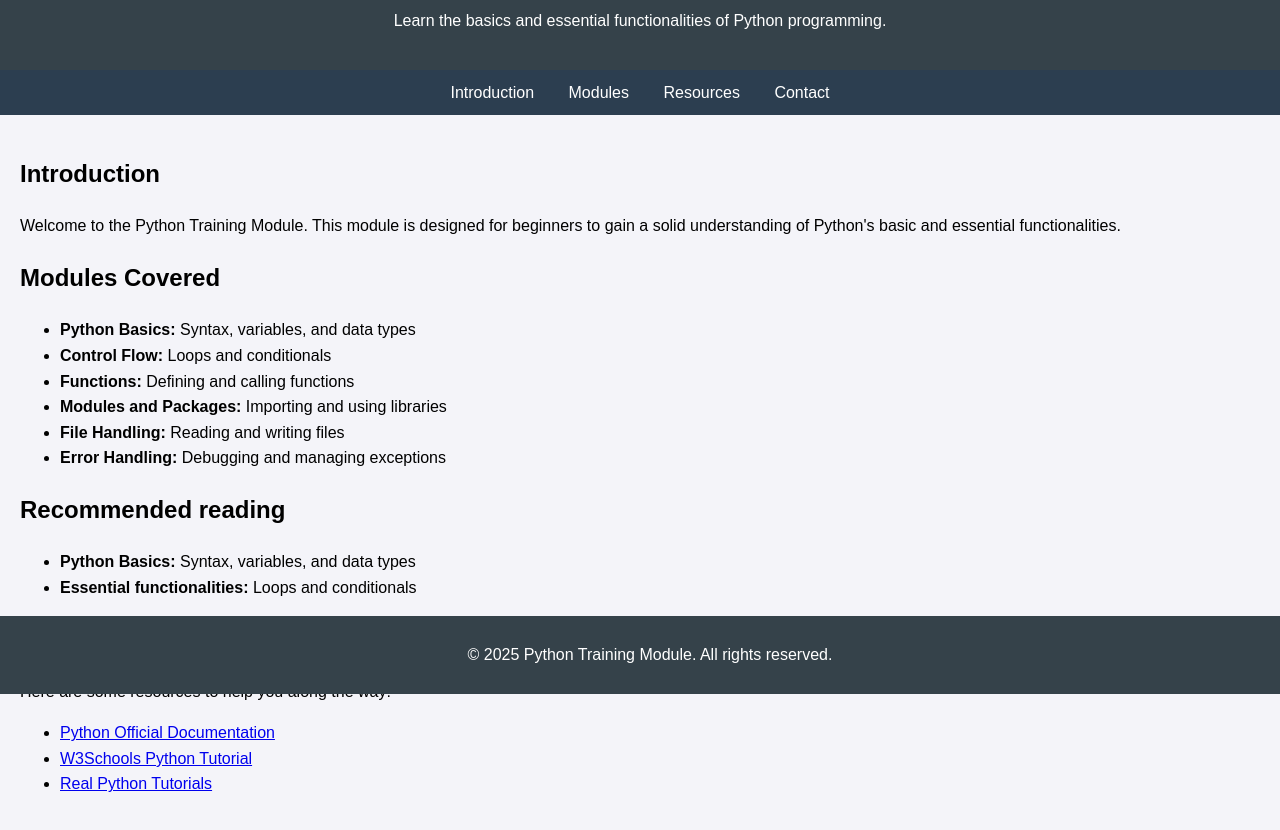
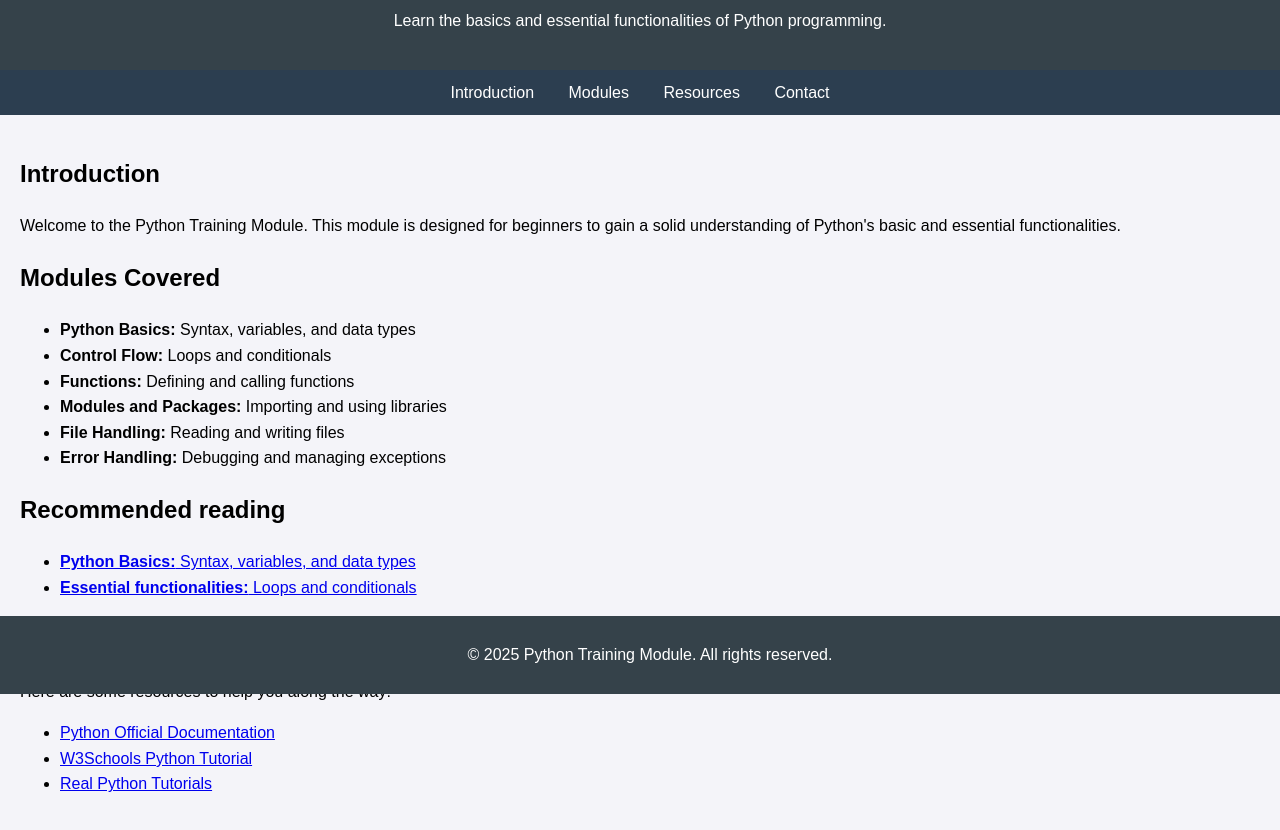
Before and after one commit to GERT-GraphicsExtendedRealityTeam/PythonLab, a plain HTML site: page index.html in a window 1280 px wide. Shown: the part 106-936 px from the top of the page. Drawn offline with Linux system fonts and the light colour scheme.

Commit message:
Update index.html

```diff
--- a/index.html
+++ b/index.html
@@ -80,8 +80,8 @@
         <section id="Reading">
             <h2>Recommended reading </h2>
             <ul>
-                <li><strong>Python Basics:</strong> Syntax, variables, and data types</li>
-                <li><strong>Essential functionalities:</strong> Loops and conditionals</li>
+                <li><strong><a href="https://docs.python.org/3/" target="_blank"> Python Basics:</strong> Syntax, variables, and data types</a></li>
+                <li><strong><a href="https://docs.python.org/3/" target="_blank">Essential functionalities:</strong> Loops and conditionals</a></li>
 
             </ul>
         </section>
```
